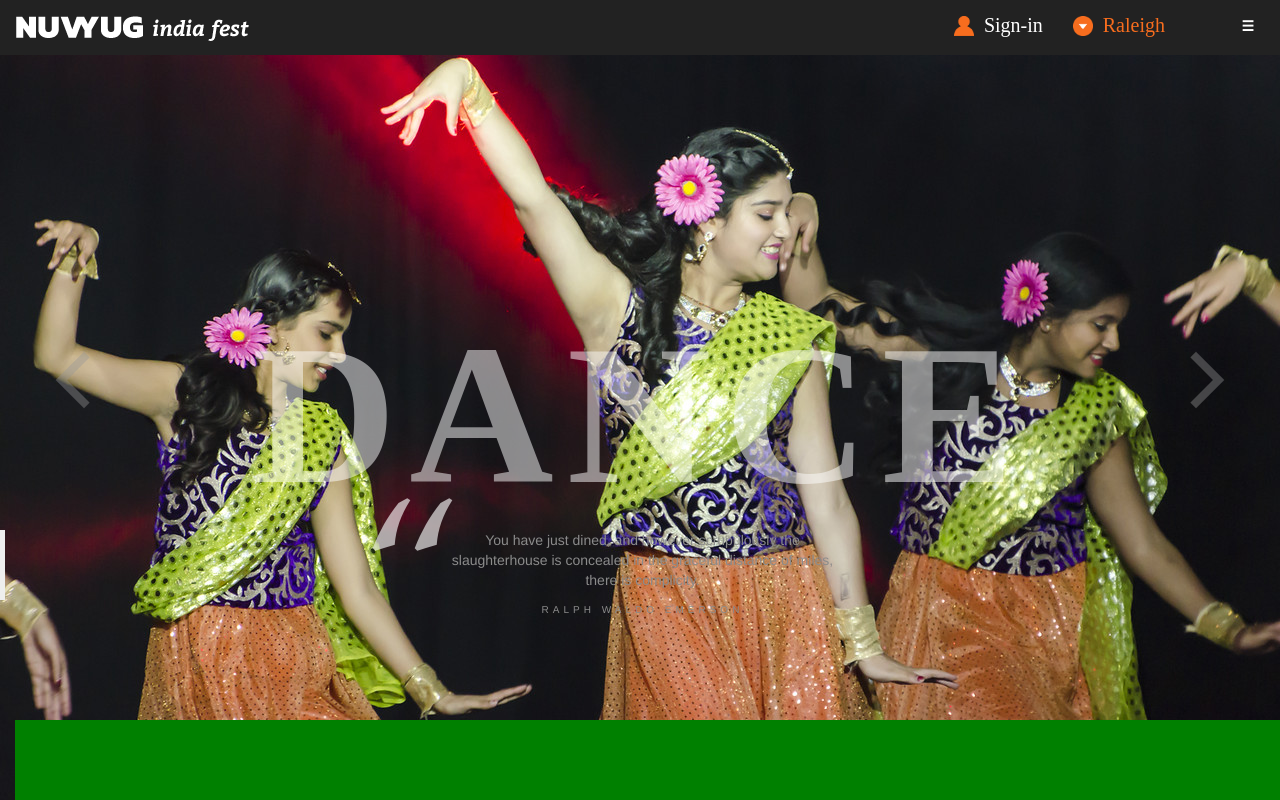
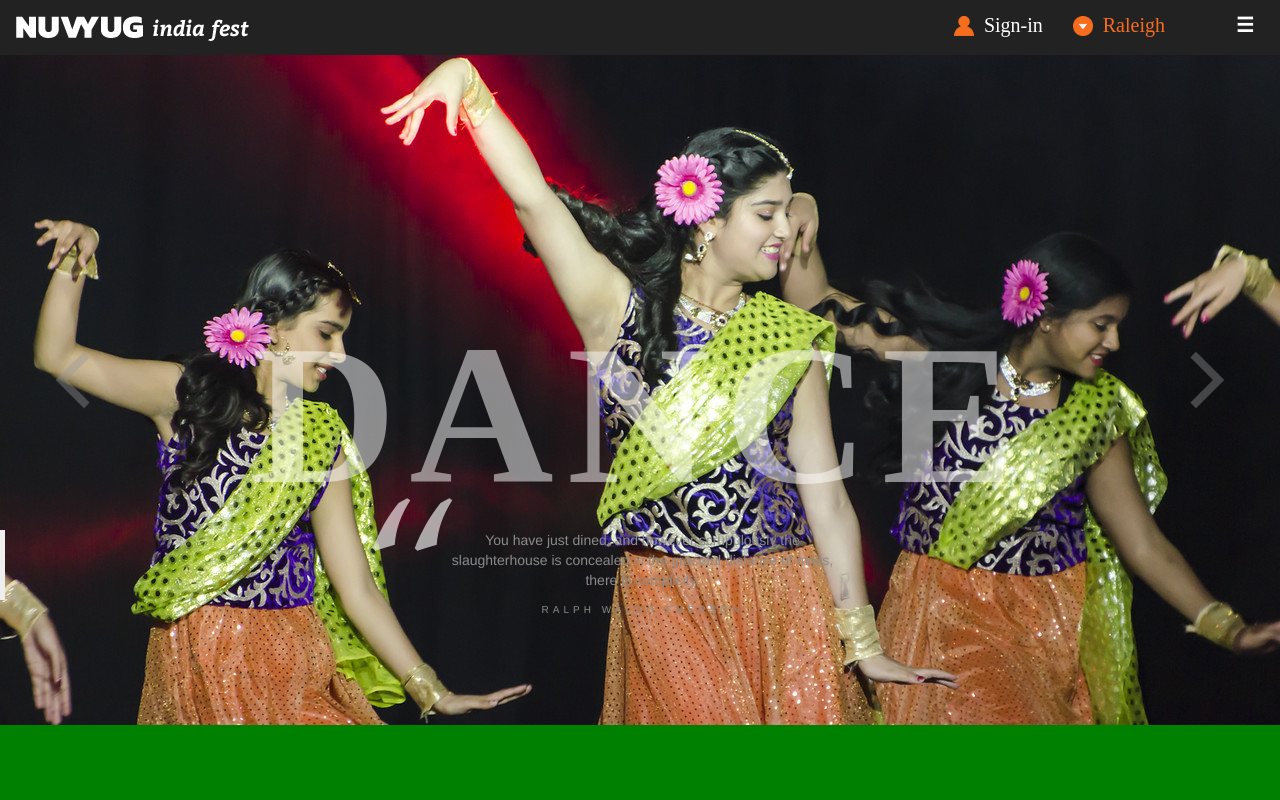
Before and after one commit to kristiwalker/nuvyug, a PHP site: page / in a window 1280 px wide. Run offline with PHP 8.4, Linux system fonts and the light colour scheme; some libraries are stand-ins or nearby versions.

Commit message:
fixed slider so you it's window height but allows content after

```diff
--- a/css/slider-style.css
+++ b/css/slider-style.css
@@ -14,7 +14,7 @@
 
 /* Slide wrapper and slides */
 
-.sl-slide,
+/*.sl-slide,
 .sl-slides-wrapper,
 .sl-slide-inner {
 	position: absolute;
@@ -22,7 +22,7 @@
 	height: 100%;
 	top: 0;
 	left: 0;
-}
+}*/
 
 .sl-slide {
 	z-index: 1;
--- a/css/style.css
+++ b/css/style.css
@@ -3,17 +3,20 @@ h3{
 	font-weight: 300;
 }
 
-.logo{
+/*.logo{
 	z-index: 2000;
 	position: relative;
-	width: 175px;
-	height: 175px;
-	margin-top: 10px;
-	margin-left: -15px;
-}
+	width: 100px;
+	height: 100px;
+	margin-top: 80px;
+}*/
 
 
 /*Nav*/
+
+.nav-viewport{
+	height:100%;
+}
 
 .navbar-default{
 	background-color: #222;
@@ -36,6 +39,10 @@ h3{
 	font-size: 20px;
 	font-weight: 500;
 	color: #888;
+}
+
+ul.nav.navbar-nav.navbar-right{
+	height: 100%;
 }
 
 .location-btn, .sign-in-icon{
@@ -100,6 +107,7 @@ nav li:last-child a { border-bottom: none; }
 
 .hamburger{
 	max-width: 100px;
+	max-height: 100%;
 }
 
 .menu {
@@ -122,12 +130,13 @@ nav li:last-child a { border-bottom: none; }
 
 }
 .menu-icon {
-	padding: 10px 20px;
+	padding: 5px 20px;
 	color: #fff;
 	cursor: pointer;
 	float: right;
 	margin: 6px 6px 9px 0;
 	border-radius: 5px;
+	font-size: 20px;
 }
 #menuToggle { display: none; }
 
@@ -135,17 +144,20 @@ nav li:last-child a { border-bottom: none; }
 
 
 .green-bar{
-	min-height: 10%;
 	min-width: 1024px;
+	min-height: 75px;
+	position: absolute;
+	bottom: 0;
 
 	/* Set up proportionate scaling */
 	width: 100%;
-	height: auto;
 
 	/* Set up positioning */
-	position: absolute;
 
 	background: green;
-	z-index: 2000;
-	bottom:0px;
 }
+
+/*.filler{
+	height: 1000px;
+	min-width: 500px;
+}*/
--- a/index.html
+++ b/index.html
@@ -27,28 +27,9 @@
 
     <body>
 
-      <!-- Logo -->
-      <!-- <div class="container-fluid">
-
-        <div class="logo">
-          <a href="http://nuvyug.net">
-            <img class="logo" src="../logo/LogoWhite_NuvYugIndiaFest_053116_v1.png" />
-          </a>
-        </div> -->
-
-        <!-- Sign-in and location -->
-          <!-- <div class="nav-options col-xs-4">
-            <div class="col-xs-6">
-              <h3 class="sign-in">Sign-in</h3>
-            </div>
-            <div class="location col-xs-6">
-              <h3>Raleigh</h3>
-            </div>
-          </div> -->
-
         <!-- Nav -->
         <nav class="navbar navbar-default navbar-fixed-top">
-          <div class="container-fluid">
+          <div class="container-fluid nav-viewport">
             <div class="navbar-header">
               <button type="button" class="navbar-toggle collapsed" data-toggle="collapse" data-target="#navbar" aria-expanded="false" aria-controls="navbar">
                 <span class="sr-only">Toggle navigation</span>
@@ -82,24 +63,21 @@
               </ul>
             </div><!--/.nav-collapse -->
           </div>
-        </nav>
+        </nav><!--/.nav -->
 
 
+      <!-- Logo -->
+      <!-- <div class="container">
+        <div class="logo">
+          <img src="images/logo-white_nuvyug_v1.png" />
+        </div>
+      </div> -->
+      <!-- /Logo -->
 
 
-
-
-
-
-
-
-
-
-
-
+      <!-- Slider -->
       <div class="container demo-1">
 
-      <!-- Slider -->
           <div id="slider" class="sl-slider-wrapper">
 
     				<div class="sl-slider">
@@ -143,6 +121,10 @@
     							<blockquote><p>I think if you want to eat more meat you should kill it yourself and eat it raw so that you are not blinded by the hypocrisy of having it processed for you.</p><cite>Margi Clarke</cite></blockquote>
     						</div>
     					</div>
+
+              <div class="container-fluid green-bar"></div>
+
+
     				</div><!-- /sl-slider -->
 
     				<nav id="nav-arrows" class="nav-arrows">
@@ -150,11 +132,9 @@
     					<span class="nav-arrow-next">Next</span>
     				</nav>
 
-            <div class="container-fluid">
-              <div class="green-bar">
+            </div>
 
-              </div>
-            </div>
+
 
     				<!-- <nav id="nav-dots" class="nav-dots">
     					<span class="nav-dot-current"></span>
@@ -166,12 +146,19 @@
 
     			</div><!-- /slider-wrapper -->
 
+        </div><!-- / container demo1 -->
+
+        <div class="container">
+          <div class="filler">
+            Hello whast up
+          </div>
         </div>
 
 		<script type="text/javascript" src="http://ajax.googleapis.com/ajax/libs/jquery/1.8.2/jquery.min.js"></script>
 		<script type="text/javascript" src="js/jquery.ba-cond.min.js"></script>
 		<script type="text/javascript" src="js/jquery.slitslider.js"></script>
-    <script type="text/javascript" src="js/script.js"></script>
+    <script type="text/javascript" src="js/slider.js"></script>
+    <script type="text/javascript" src="js/sicky-nav.js"></script>
 
     <!-- Include all compiled plugins (below), or include individual files as needed -->
     <!-- Latest compiled and minified JavaScript -->
--- a/js/script.js
+++ b/js/slider.js
@@ -79,3 +79,22 @@ $(function() {
   */
 
 });
+
+
+// global vars
+var winWidth = $(window).width();
+var winHeight = $(window).height();
+
+// set initial div height / width
+$('.hamburger .demo-1, .sl-slide, .sl-slides-wrapper, .sl-slide-inner').css({
+    'width': winWidth,
+    'height': winHeight,
+});
+
+// make sure div stays full width/height on resize
+$(window).resize(function(){
+    $('div').css({
+    'width': winWidth,
+    'height': winHeight,
+});
+});
```
Also changed, not shown: js/sticky-nav.js (added, +21 -0 lines), images/logo-white_nuvyug_v1.png (added), js/jquery.slitslider.js.
